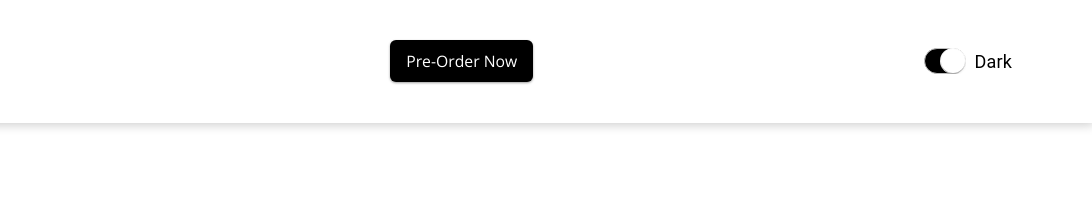
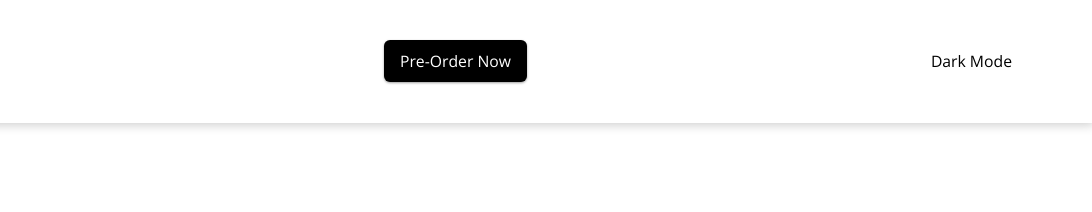
Before and after one commit to BoraALAP/dougInterim, a Gatsby site: page / in a window 1280 px wide. Shown: the top 212 px of the page, 188-1280 px from the left. Built offline with nearby package versions, Linux system fonts and the light colour scheme; Gatsby itself is replaced by a stand-in of ours.

Commit message:
small fix

```diff
--- a/src/components/header.js
+++ b/src/components/header.js
@@ -1,76 +1,23 @@
-
 import PropTypes from "prop-types"
 import styled from "styled-components"
 import React from "react"
 import Logo from "../assets/logo.js"
 
 import { withStyles } from "@material-ui/core/styles"
-import FormGroup from "@material-ui/core/FormGroup"
-import * as Scroll from 'react-scroll';
-import { Link , Element, Events, animateScroll as scroll, scrollSpy, scroller } from 'react-scroll'
+
+import * as Scroll from "react-scroll"
+import {
+  Link,
+  Element,
+  Events,
+  animateScroll as scroll,
+  scrollSpy,
+  scroller,
+} from "react-scroll"
 import FormControlLabel from "@material-ui/core/FormControlLabel"
 import Switch from "@material-ui/core/Switch"
 
 const Header = ({ siteTitle, themeMode, mode }) => {
-  const IOSSwitch = withStyles(theme => ({
-    root: {
-      width: 42,
-      height: 26,
-      padding: 0,
-      margin: theme.spacing(1),
-      color: '#ccc'
-    },
-    switchBase: {
-      padding: 1,
-
-      "&$checked": {
-        transform: "translateX(16px)",
-        backgroundColor: theme.palette.common.white,
-
-        "& + $track": {
-          backgroundColor: theme.palette.common.black,
-          opacity: 1,
-        },
-      },
-      "&$checked $thumb": {
-        backgroundColor: theme.palette.common.white,
-      },
-      "&$focusVisible $thumb": {
-        backgroundColor: theme.palette.common.black,
-        border: "6px solid #fff",
-      },
-    },
-    thumb: {
-      width: 24,
-      height: 24,
-      backgroundColor: theme.palette.common.black,
-    },
-    track: {
-      borderRadius: 26 / 2,
-      border: `1px solid ${theme.palette.grey[400]}`,
-      backgroundColor: theme.palette.grey[50],
-      opacity: 1,
-      transition: theme.transitions.create(["background-color", "border"]),
-    },
-    checked: {},
-    focusVisible: {},
-  }))(({ classes, ...props }) => {
-    return (
-      <Switch
-        focusVisibleClassName={classes.focusVisible}
-        disableRipple
-        classes={{
-          root: classes.root,
-          switchBase: classes.switchBase,
-          thumb: classes.thumb,
-          track: classes.track,
-          checked: classes.checked,
-        }}
-        {...props}
-      />
-    )
-  })
-
   return (
     <HeaderS>
       <H1>
@@ -80,19 +27,12 @@ const Header = ({ siteTitle, themeMode, mode }) => {
       </H1>
 
       <LinkS to="list" spy={true} smooth={true} duration={500} offset={-200}>
-        <Button>
-          Pre-Order Now
-        </Button>
-        </LinkS>
-      <FormGroup>
-        <FormControlLabel
-          control={
-            <IOSSwitch checked={mode} onChange={themeMode} name="checkedB" />
-          }
-          label={mode ? `Dark` : `Light`}
-        />
-      </FormGroup>
+        <Button>Pre-Order Now</Button>
+      </LinkS>
 
+      <ButtonSimple checked={mode} onClick={themeMode}>
+        {mode ? `Dark` : `Light`} Mode
+      </ButtonSimple>
     </HeaderS>
   )
 }
@@ -115,22 +55,23 @@ const HeaderS = styled.header`
   grid-auto-flow: column;
   justify-content: space-between;
   align-items: center;
-  transition: all .55s ease-in-out;
+  transition: all 0.55s ease-in-out;
   z-index: 10;
   grid-gap: 8px;
-  grid-template-areas:"logo switch"
-                      "order order" ;
+  grid-template-areas:
+    "logo switch"
+    "order order";
 
-  @media screen and (min-width: 768px){
-    grid-template-areas:"logo order switch";
+  @media screen and (min-width: 768px) {
+    grid-template-areas: "logo order switch";
   }
 
   h1 {
     margin-bottom: 0;
   }
 
-  .MuiTypography-body1{
-    color: ${({theme}) => theme.color.negative};
+  .MuiTypography-body1 {
+    color: ${({ theme }) => theme.color.negative};
   }
 `
 
@@ -140,17 +81,22 @@ const H1 = styled.h1`
 `
 
 const LinkS = styled(Link)`
-display: grid;
-grid-area: order;
+  display: grid;
+  grid-area: order;
 `
 
 const Button = styled.button`
-
   color: ${({ theme }) => theme.color.positive};
   background-color: ${({ theme }) => theme.color.negative};
 
-  transition: all .55s ease-in-out;
+  transition: all 0.55s ease-in-out;
+`
 
+const ButtonSimple = styled.button`
+  color: ${({ theme }) => theme.color.negative};
+  border:none;
+  box-shadow: none;
+  background-color:transparent;
 `
 
 export default Header
```
